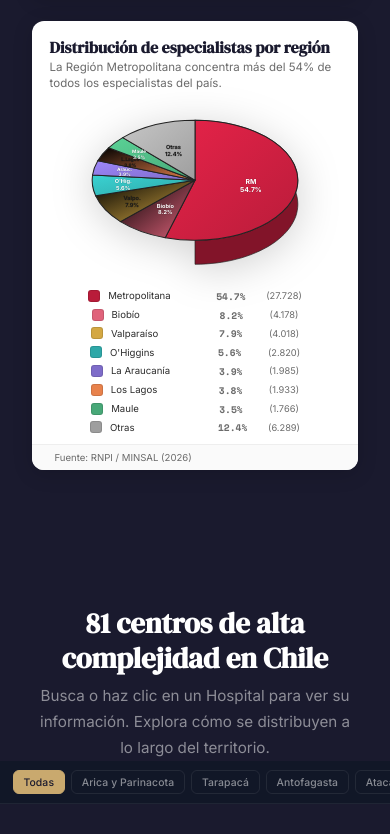
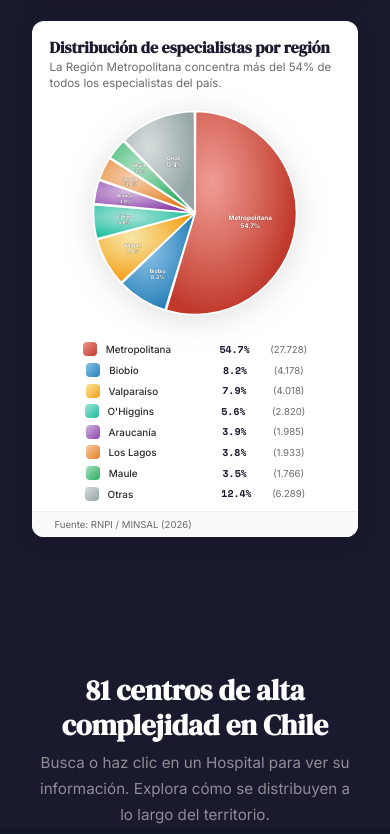
Before and after one commit to beca-py/el-peso-del-centro, a website: page public/index.html in a window 390 px wide. Shown: the part 4617-5451 px from the top of the page. Drawn offline with nearby package versions, Linux system fonts and the light colour scheme.

Commit message:
Pie chart 2D estilo Excel con gradientes radiales y leyenda lateral
- Volver a pie circular 2D (sin efecto 3D)
- Gradientes radiales por sector: highlight claro arriba-izquierda, color base al borde
- Separación blanca entre slices (stroke white 2px + gap angular)
- Paleta vibrante: rojo, azul, dorado, turquesa, morado, naranja, verde, gris
- Nombres consistentes entre labels del slice y leyenda lateral
- Dots de leyenda con gradiente igual al sector correspondiente
- Leyenda vertical a la derecha del gráfico

Co-Authored-By: Claude Opus 4.6 <noreply@anthropic.com>

```diff
--- a/public/index.html
+++ b/public/index.html
@@ -119,13 +119,15 @@
     .chart-src{padding:.45rem 1.4rem;font-size:.6rem;color:var(--text-light);border-top:1px solid #eee;background:#fafafa}
 
     /* pie */
-    .pie-wrap{display:flex;align-items:center;gap:2rem;width:100%;justify-content:center}
-    .pie-container{width:280px;height:200px;flex-shrink:0;filter:drop-shadow(0 6px 20px rgba(0,0,0,.18))}
-    .pie-legend{display:flex;flex-direction:column;gap:.45rem}
-    .pie-li{display:flex;align-items:center;gap:.5rem;font-size:.72rem;color:var(--text)}
-    .pie-dot{width:12px;height:12px;border-radius:3px;flex-shrink:0;border:1px solid rgba(0,0,0,.12)}
-    .pie-pct{font-family:'Space Mono',monospace;font-weight:600;color:var(--text-light);min-width:42px}
-    .pie-n{font-size:.58rem;color:var(--text-light)}
+    .pie-wrap{display:flex;align-items:center;gap:2.5rem;width:100%;justify-content:center}
+    .pie-container{width:260px;height:260px;flex-shrink:0;filter:drop-shadow(0 4px 16px rgba(0,0,0,.13))}
+    .pie-container svg{overflow:visible}
+    .pie-legend{display:flex;flex-direction:column;gap:.5rem}
+    .pie-li{display:flex;align-items:center;gap:.55rem;font-size:.75rem;color:var(--text)}
+    .pie-li-name{min-width:105px;font-weight:500}
+    .pie-dot{width:14px;height:14px;border-radius:4px;flex-shrink:0}
+    .pie-pct{font-family:'Space Mono',monospace;font-weight:600;color:var(--dark);min-width:42px}
+    .pie-n{font-size:.6rem;color:var(--text-light)}
 
     /* ── MAP SECTION (PROTAGONIST) ── */
     .map-hero{background:var(--dark);padding:0;position:relative}
@@ -303,10 +305,10 @@
       .map-stat-pill{padding:.3rem .6rem}
       .map-stat-pill .val{font-size:.9rem}
       .map-stat-pill .lbl{font-size:.5rem}
-      .pie-wrap{flex-direction:column;gap:1rem}
-      .pie-container{width:240px;height:170px}
-      .pie-legend{flex-direction:row;flex-wrap:wrap;gap:.3rem .7rem;justify-content:center}
-      .pie-li{font-size:.6rem}
+      .pie-wrap{flex-direction:column;gap:1.2rem}
+      .pie-container{width:220px;height:220px}
+      .pie-legend{flex-direction:row;flex-wrap:wrap;gap:.35rem .8rem;justify-content:center}
+      .pie-li{font-size:.62rem}
       .chart-header{padding:1rem 1.1rem .3rem}
       .chart-body{padding:.4rem 1.1rem .6rem}
     }
@@ -926,77 +928,69 @@ carousel.addEventListener('scroll', () => {
   const op=slices.slice(7).reduce((s,d)=>s+d.p,0);
   top.push({n:'Otras',v:ov,p:op});
 
-  // 3D pie chart with gradients
-  const cx=140,cy=80,rx=120,ry=70,depth=28;
-  const vw=280,vh=depth+ry*2+10;
-  const short={
-    'Metropolitana':'RM','Valparaíso':'Valpo.','Biobío':'Biobío',
-    "O'Higgins":"O'Hig.",'La Araucanía':'Arauc.',
-    'Los Lagos':'L.Lagos','Maule':'Maule','Otras':'Otras'
+  // 2D pie with radial gradients (Excel-style)
+  const R=120,cx=130,cy=130,gap=1.2;
+  // vibrant palette — base color + lighter highlight for gradient
+  const cols=[
+    {base:'#C0392B',hi:'#F1948A'}, // rojo
+    {base:'#2980B9',hi:'#85C1E9'}, // azul
+    {base:'#F39C12',hi:'#F9E79F'}, // dorado
+    {base:'#1ABC9C',hi:'#A3E4D7'}, // turquesa
+    {base:'#8E44AD',hi:'#D2B4DE'}, // morado
+    {base:'#E67E22',hi:'#F5CBA7'}, // naranja
+    {base:'#27AE60',hi:'#A9DFBF'}, // verde
+    {base:'#95A5A6',hi:'#D5DBDB'}  // gris
+  ];
+  // display names — same in slices AND legend
+  const names={
+    'Metropolitana':'Metropolitana','Valparaíso':'Valparaíso','Biobío':'Biobío',
+    "O'Higgins":"O'Higgins",'La Araucanía':'Araucanía',
+    'Los Lagos':'Los Lagos','Maule':'Maule','Otras':'Otras'
   };
-  // richer palette
-  const cols=['#B91C3A','#E0637B','#D4A843','#2EA8A8','#7E6CC9','#E8824C','#48A878','#9E9E9E'];
-  // darken helper
-  function dk(hex,f){const r=parseInt(hex.slice(1,3),16),g=parseInt(hex.slice(3,5),16),b=parseInt(hex.slice(5,7),16);return'#'+[r,g,b].map(c=>Math.round(c*f).toString(16).padStart(2,'0')).join('')}
-  function elPt(deg){return[cx+Math.cos(deg*Math.PI/180)*rx,cy+Math.sin(deg*Math.PI/180)*ry]}
+  function pt(deg){return[cx+Math.cos(deg*Math.PI/180)*R,cy+Math.sin(deg*Math.PI/180)*R]}
 
-  let defs='',sides='',faces='',labels='',cumP=0;
-  // gradients + slices
+  let defs='',slicePaths='',lbls='',cumP=0;
   top.forEach((d,i)=>{
-    const c=cols[i],light=dk(c,1.25),dark=dk(c,0.7);
-    defs+=`<linearGradient id="g${i}" x1="0" y1="0" x2="1" y2="1"><stop offset="0%" stop-color="${light}"/><stop offset="100%" stop-color="${c}"/></linearGradient>`;
+    const c=cols[i];
+    // radial gradient: highlight in upper-left, base color at edge
+    defs+=`<radialGradient id="pg${i}" cx="35%" cy="35%" r="65%"><stop offset="0%" stop-color="${c.hi}" stop-opacity=".9"/><stop offset="100%" stop-color="${c.base}"/></radialGradient>`;
+
     const startA=cumP*3.6-90;
     const endA=(cumP+d.p)*3.6-90;
-    const [x1,y1]=elPt(startA);
-    const [x2,y2]=elPt(endA);
+    // small gap between slices: offset start/end slightly
+    const gapA=gap/(2*Math.PI*R)*360;
+    const sA=startA+gapA/2, eA=endA-gapA/2;
+    const [x1,y1]=pt(sA);
+    const [x2,y2]=pt(eA);
     const big=d.p>50?1:0;
 
-    // 3D side: only draw for visible bottom half (angle between 0 and 180 relative to SVG)
-    const sA=Math.max(startA,0-90),eA=Math.min(endA,180-90);
-    if(eA>sA && endA>-90 && startA<90){
-      const steps=Math.max(2,Math.ceil((eA-sA)/3));
-      let sidePath='';
-      for(let s=0;s<=steps;s++){
-        const a=sA+(eA-sA)*s/steps;
-        const [px,py]=elPt(a);
-        sidePath+=(s===0?'M':'L')+px.toFixed(1)+','+(py+depth).toFixed(1);
-      }
-      for(let s=steps;s>=0;s--){
-        const a=sA+(eA-sA)*s/steps;
-        const [px,py]=elPt(a);
-        sidePath+='L'+px.toFixed(1)+','+py.toFixed(1);
-      }
-      sidePath+='Z';
-      sides+=`<path d="${sidePath}" fill="${dark}" stroke="#222" stroke-width=".8"/>`;
-    }
+    slicePaths+=`<path d="M${cx},${cy} L${x1.toFixed(2)},${y1.toFixed(2)} A${R},${R} 0 ${big} 1 ${x2.toFixed(2)},${y2.toFixed(2)} Z" fill="url(#pg${i})" stroke="white" stroke-width="2"/>`;
 
-    // top face
-    faces+=`<path d="M${cx},${cy} L${x1.toFixed(2)},${y1.toFixed(2)} A${rx},${ry} 0 ${big} 1 ${x2.toFixed(2)},${y2.toFixed(2)} Z" fill="url(#g${i})" stroke="#222" stroke-width="1.2"/>`;
-
-    // label
-    if(d.p>2.5){
+    // label inside
+    const name=names[d.n]||d.n;
+    if(d.p>3){
       const midA=(startA+endA)/2;
-      const dist=d.p>8?0.55:0.7;
-      const lx=cx+Math.cos(midA*Math.PI/180)*rx*dist;
-      const ly=cy+Math.sin(midA*Math.PI/180)*ry*dist;
-      const isLight=i===2||i===5||i===7;
-      const fill=isLight?'#1a1a1a':'#fff';
-      const fs=d.p>15?8:d.p>5?6.5:5.5;
-      labels+=`<text x="${lx.toFixed(1)}" y="${ly.toFixed(1)}" text-anchor="middle" fill="${fill}" font-size="${fs}" font-weight="700" font-family="Inter,sans-serif" paint-order="stroke" stroke="#00000044" stroke-width=".5"><tspan x="${lx.toFixed(1)}" dy="-1">${short[d.n]||d.n}</tspan><tspan x="${lx.toFixed(1)}" dy="${fs*1.2}">${d.p.toFixed(1)}%</tspan></text>`;
+      const dist=d.p>12?R*0.55:R*0.7;
+      const lx=cx+Math.cos(midA*Math.PI/180)*dist;
+      const ly=cy+Math.sin(midA*Math.PI/180)*dist;
+      const fs=d.p>15?7.5:d.p>6?6.2:5.2;
+      // short label for inside: abbreviate only very long names
+      const inName=d.p>12?name:(name.length>7?name.slice(0,6)+'.':name);
+      lbls+=`<text x="${lx.toFixed(1)}" y="${ly.toFixed(1)}" text-anchor="middle" fill="white" font-size="${fs}" font-weight="700" font-family="Inter,sans-serif" paint-order="stroke" stroke="rgba(0,0,0,.35)" stroke-width=".7"><tspan x="${lx.toFixed(1)}" dy="-1">${inName}</tspan><tspan x="${lx.toFixed(1)}" dy="${fs*1.25}">${d.p.toFixed(1)}%</tspan></text>`;
     }
     cumP+=d.p;
   });
 
   el.innerHTML=`<div class="pie-wrap">
     <div class="pie-container">
-      <svg viewBox="0 0 ${vw} ${vh}" width="100%" height="100%" style="overflow:visible">
+      <svg viewBox="0 0 260 260" width="100%" height="100%">
         <defs>${defs}</defs>
-        ${sides}${faces}${labels}
+        ${slicePaths}${lbls}
       </svg>
     </div>
     <div class="pie-legend">${top.map((d,i)=>`<div class="pie-li">
-      <span class="pie-dot" style="background:${cols[i]}"></span>
-      <span style="min-width:100px">${d.n}</span>
+      <span class="pie-dot" style="background:linear-gradient(135deg,${cols[i].hi},${cols[i].base})"></span>
+      <span class="pie-li-name">${names[d.n]||d.n}</span>
       <span class="pie-pct">${d.p.toFixed(1)}%</span>
       <span class="pie-n">(${d.v.toLocaleString('es-CL')})</span>
     </div>`).join('')}</div>
```
